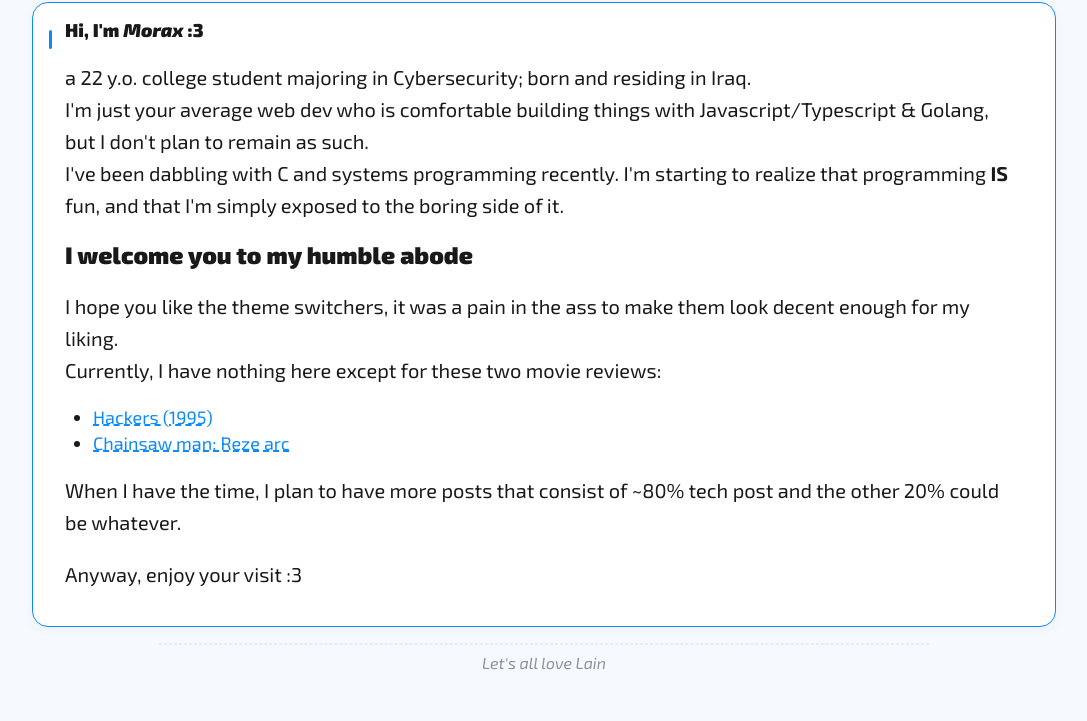
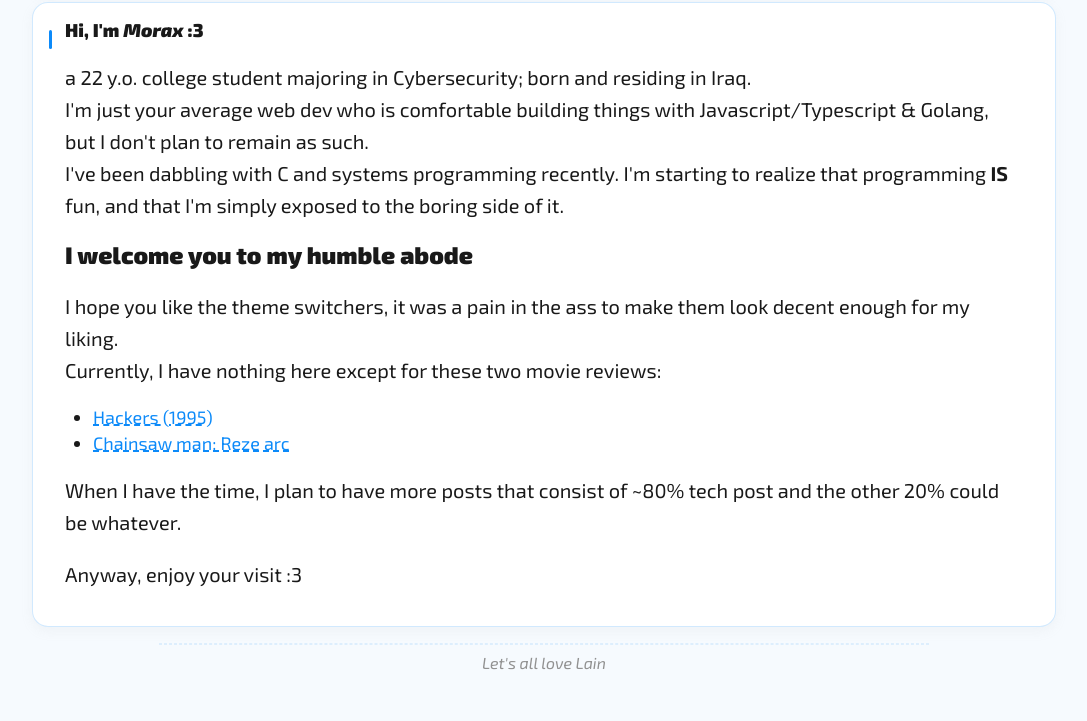
Before and after one commit to DrMorax/blog, an Astro site: page /about in a window 1280 px wide. Shown: the part 79-800 px from the top of the page, without its empty margins (96-1183 px from the left). Built offline with nearby package versions, Linux system fonts and the light colour scheme; Astro itself is replaced by a stand-in of ours.

Commit message:
Update global.css

```diff
--- a/src/styles/global.css
+++ b/src/styles/global.css
@@ -64,7 +64,7 @@ body {
     border-style: solid;
     border-width: 1px;
     border-radius: var(--border-rounded);
-    border-color: var(--primary-color);
+    border-color: var(--secondary-background-color);
     padding: 0.75rem;
 }
 
```
